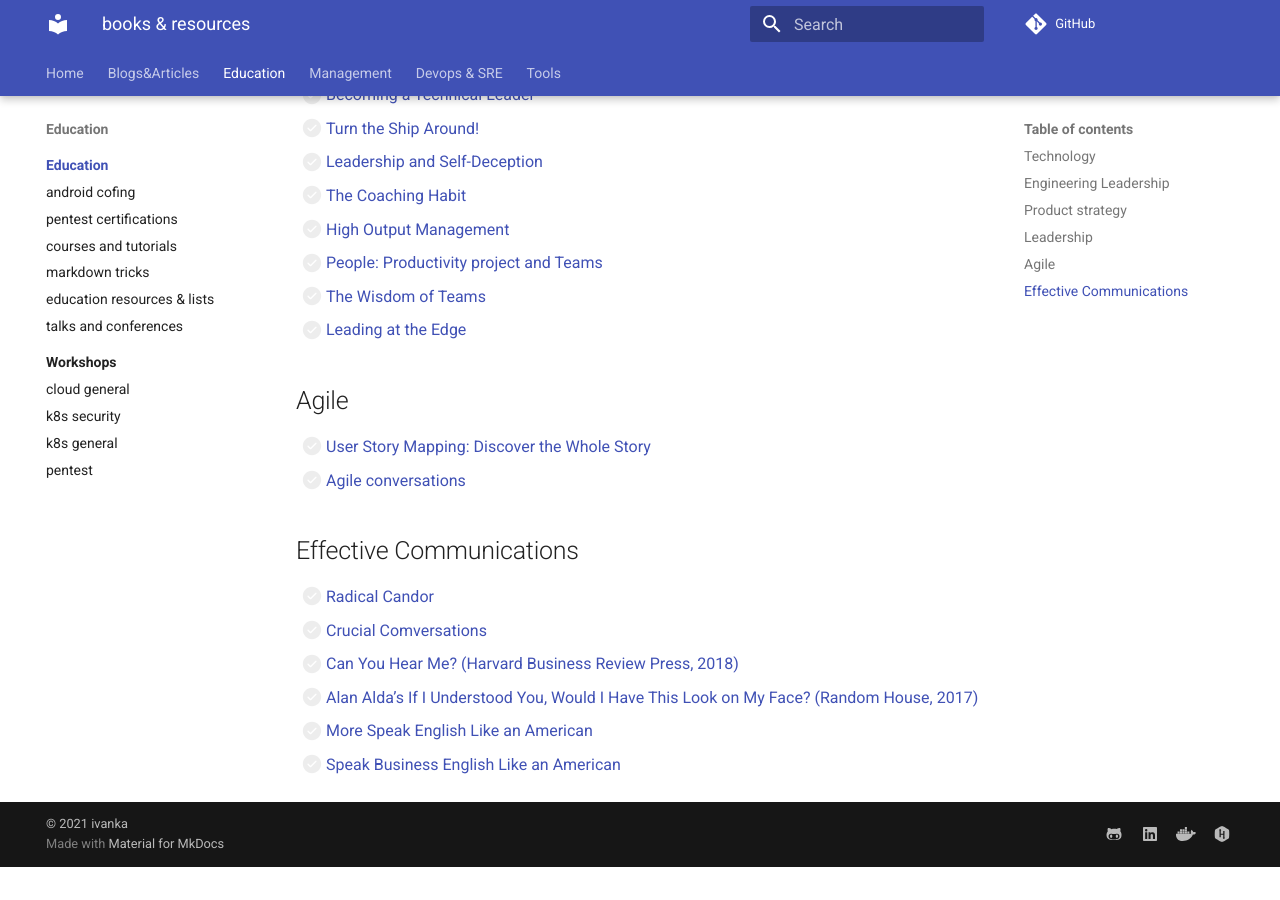
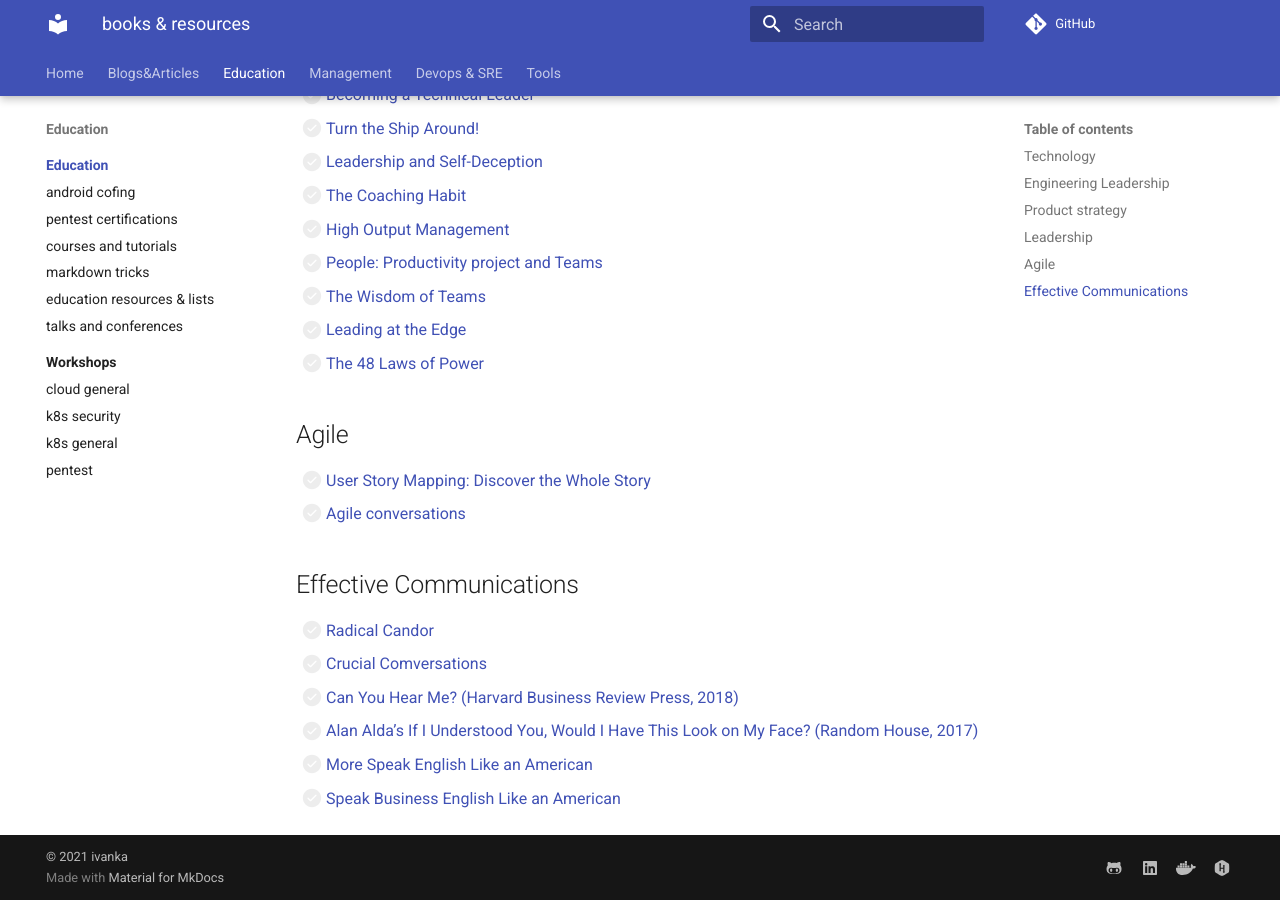
Before and after one commit to ivankatliarchuk/knowledge-base, an MkDocs documentation site: the page built from docs/education/index.md, in a window 1280 px wide and 900 px high, scrolled down 1722 px. Built offline with MkDocs 1.6.1 and Material for MkDocs 9.7.7, drawn with Linux system fonts in a browser that asks for light colours; comment, search, counter and statistics services are not loaded; before the commit the page ends 2589 px from its top, so only the background shows below that.

```diff
--- a/docs/education/index.md
+++ b/docs/education/index.md
@@ -19,10 +19,10 @@ published: true
 
 - [Engineer manager](https://github.com/ryanburgess/engineer-manager)
 - [Engineer manager: v2](https://github.com/charlax/engineering-management)
-- [Team management](https://github.com/kdeldycke/awesome-engineering-team-management#engineering-managers)
-- [Programming leadership newsletter](https://marcusblankenship.com/category/blog/daily-writing/)
-- [Leadership mess][leadership-mess]
-- [Managing humans](https://github.com/ivankatliarchuk/managing-humans)
+- [ ] [Team management](https://github.com/kdeldycke/awesome-engineering-team-management#engineering-managers)
+- [ ] [Programming leadership newsletter](https://marcusblankenship.com/category/blog/daily-writing/)
+- [ ] [Leadership mess][leadership-mess]
+- [X] [Managing humans](https://github.com/ivankatliarchuk/managing-humans)
 
 ## Product strategy
 
@@ -66,6 +66,7 @@ published: true
 - [ ] [People: Productivity project and Teams](https://www.amazon.com/Peopleware-Productive-Projects-Teams-Second/dp/0932633439)
 - [ ] [The Wisdom of Teams](https://www.amazon.co.uk/Wisdom-Teams-Creating-High-Performance-Organization-ebook/dp/B004OC07B2)
 - [ ] [Leading at the Edge](https://www.amazon.co.uk/Leading-Edge-Leadership-Extraordinary-Shackletons/dp/0814405436)
+- [ ] [The 48 Laws of Power](https://www.amazon.com/48-Laws-Power-Robert-Greene/dp/0140280197)
 
 ## Agile
 
```
